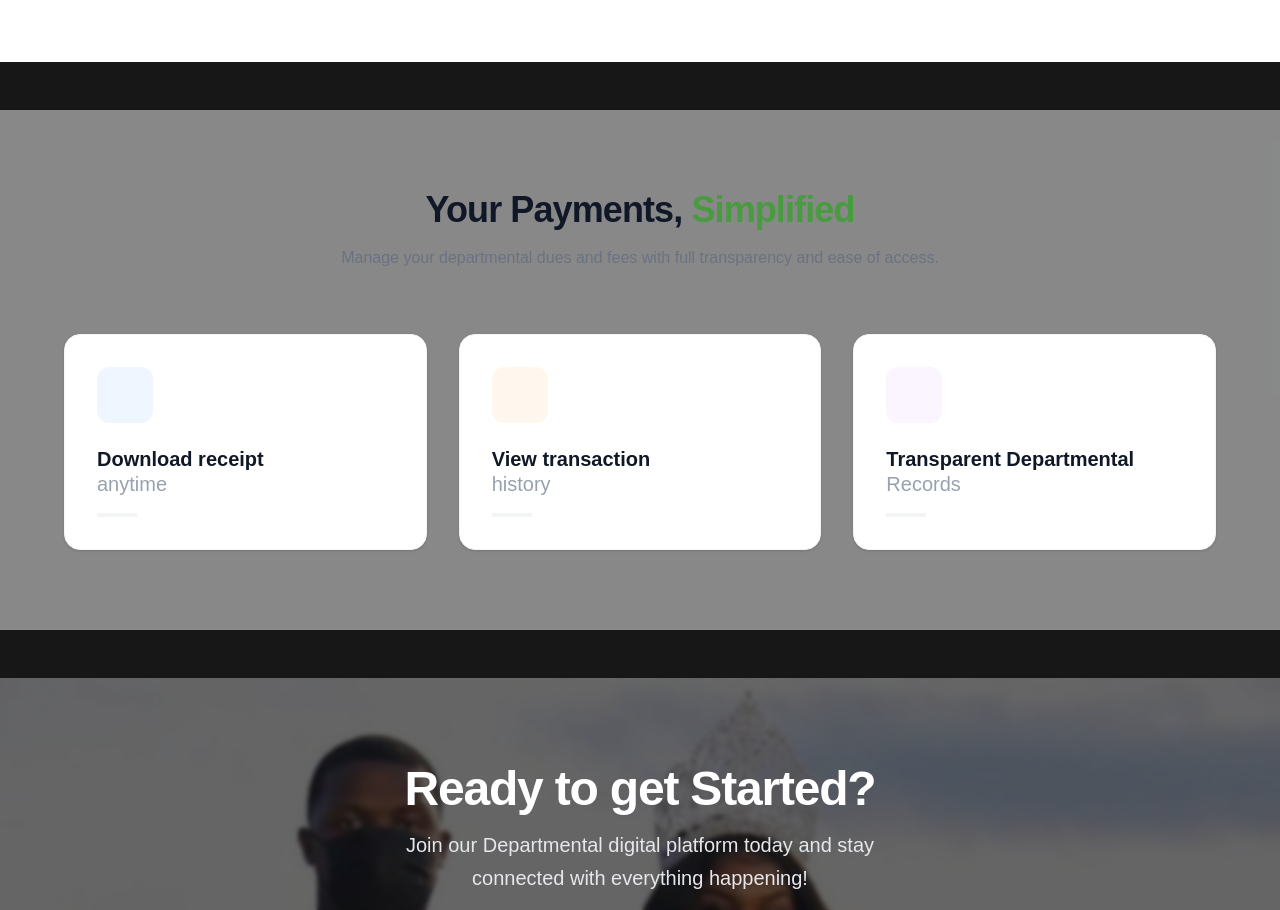
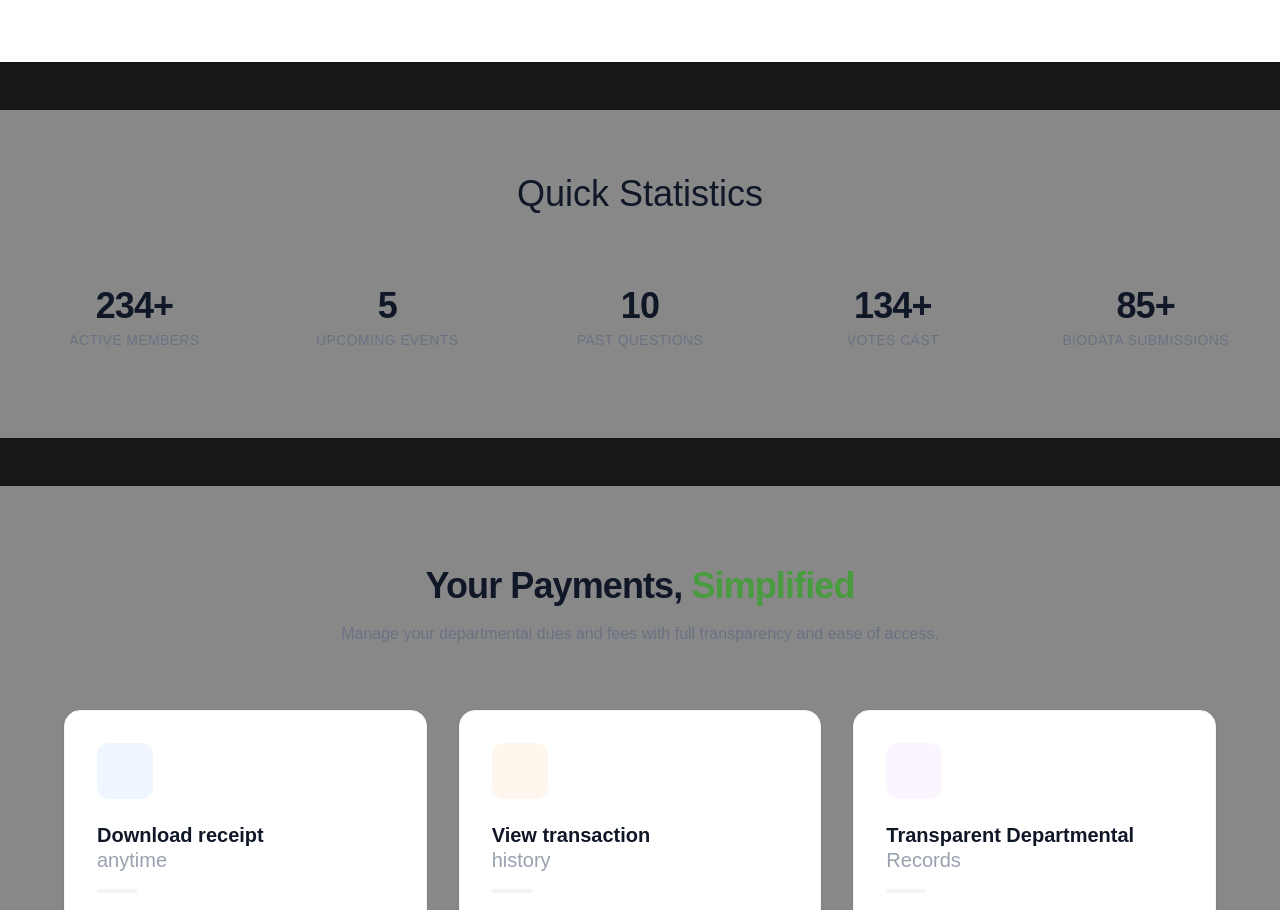
Before and after one commit to Dialawilson/deptconnect, a Next.js app: page / in a window 1280 px wide. Shown: the part 2146-3056 px from the top of the page. Built offline with nearby package versions, Linux system fonts and the light colour scheme; some icons are missing.

Commit message:
quick stats

```diff
--- a/src/app/page.tsx
+++ b/src/app/page.tsx
@@ -4,19 +4,23 @@ import Activities from "@/componnets/Activities/Activities";
 import Simplifed from "@/componnets/Simplified/Simplified";
 import Started from "@/componnets/started/started"
 import BGimg from '@/assets/img/pagentry.jpg';
-import Footer from '@/componnets/footer/footer'
+import Btn from '@/componnets/footer/footer'
+import QuickStats from "@/componnets/Quick_Stats/QuickStats";
 
 
 export default function Home() {
   return (
     <>
-    <section className="max-w-7xl mx-auto">
+    <section className=" ">
       <Hero />
       <div className="max-w-7xl mx-auto  my-12">
         <Features/>
       </div>
       <div className="max-w-7xl mx-auto  my-12">
         <Activities/>
+      </div>
+      <div>
+        <QuickStats/>
       </div>
       <div className="max-w-7xl mx-auto px-10 my-12 bg-gray-50/50">
         <Simplifed/>
@@ -25,7 +29,7 @@ export default function Home() {
         <Started/>
       </div>
       <div>
-        <Footer/>
+        {/* <Btn/> */}
       </div>
 
     </section>
--- /dev/null
+++ b/src/componnets/Quick_Stats/QuickStats.tsx
@@ -0,0 +1,40 @@
+export default function QuickStats() {
+  const stats = [
+    { label: "Active members", value: "234+" },
+    { label: "Upcoming Events", value: "5" },
+    { label: "Past Questions", value: "10" },
+    { label: "Votes Cast", value: "134+" },
+    { label: "Biodata Submissions", value: "85+" },
+  ];
+
+  return (
+    <section className="py-16 bg-gray-50/50">
+      <div className="max-w-7xl mx-auto px-6">
+        <div className="text-center mb-12">
+          {/* <h2 className="text-sm font-semibold uppercase tracking-widest text-indigo-600 mb-2">
+            Platform Pulse
+          </h2> */}
+          <h3 className="text-3xl md:text-4xl font-light text-gray-900">
+            Quick Statistics
+          </h3>
+        </div>
+
+        <div className="grid grid-cols-2 md:grid-cols-3 lg:grid-cols-5 gap-8">
+          {stats.map((stat, index) => (
+            <div
+              key={index}
+              className="group p-6 text-center transition-all duration-300 hover:bg-white hover:shadow-xl hover:shadow-gray-200/50 rounded-2xl"
+            >
+              <p className="text-4xl font-bold text-gray-900 mb-1 tabular-nums tracking-tight">
+                {stat.value}
+              </p>
+              <p className="text-sm font-medium text-gray-500 uppercase tracking-wide">
+                {stat.label}
+              </p>
+            </div>
+          ))}
+        </div>
+      </div>
+    </section>
+  );
+}
--- a/src/componnets/footer/footer.tsx
+++ b/src/componnets/footer/footer.tsx
@@ -1,7 +1,7 @@
 import logo from "@/assets/img/logo.png";
 import Image from "next/image";
 import Link from "next/link";
-import {Instagram, Twitter, Linkedin  } from "@deemlol/next-icons";
+// import {Instagram, Twitter, Linkedin  } from "@deemlol/next-icons";
 export default function Footer(){
     <>
 
```
